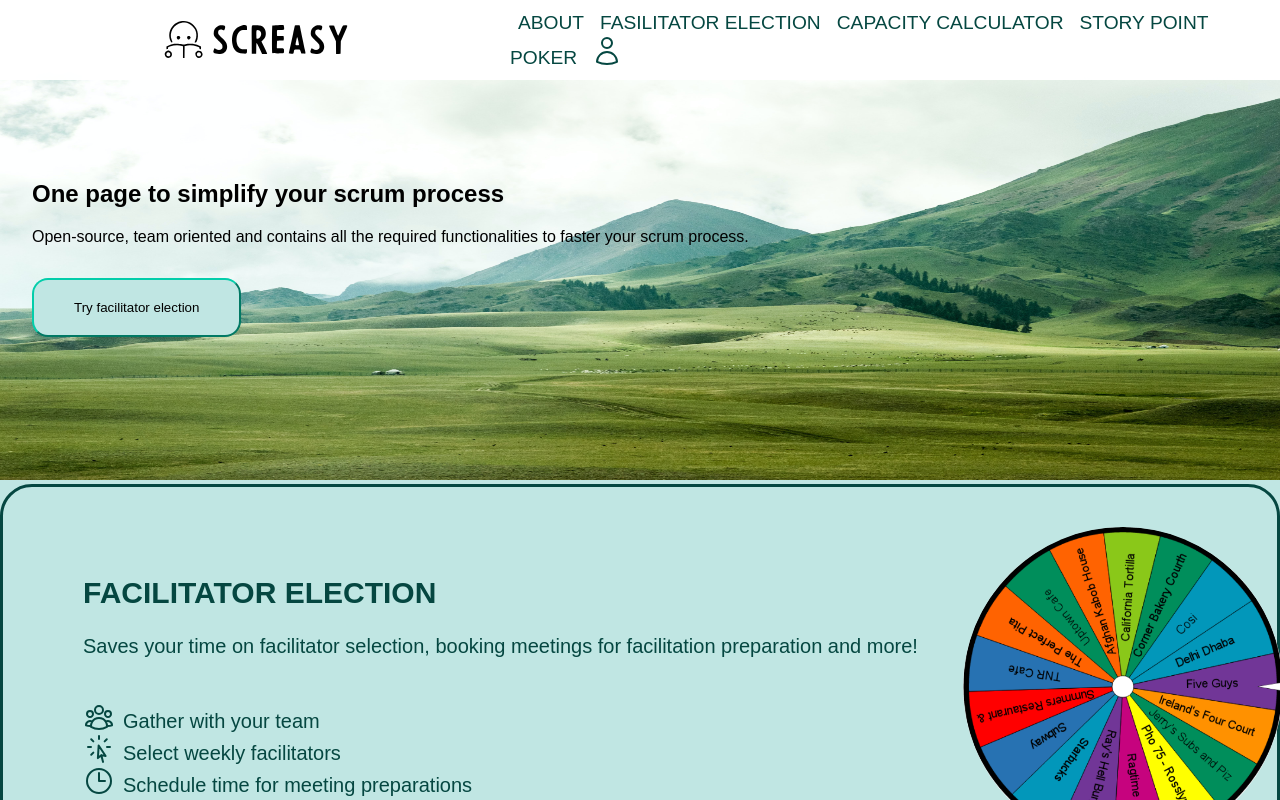
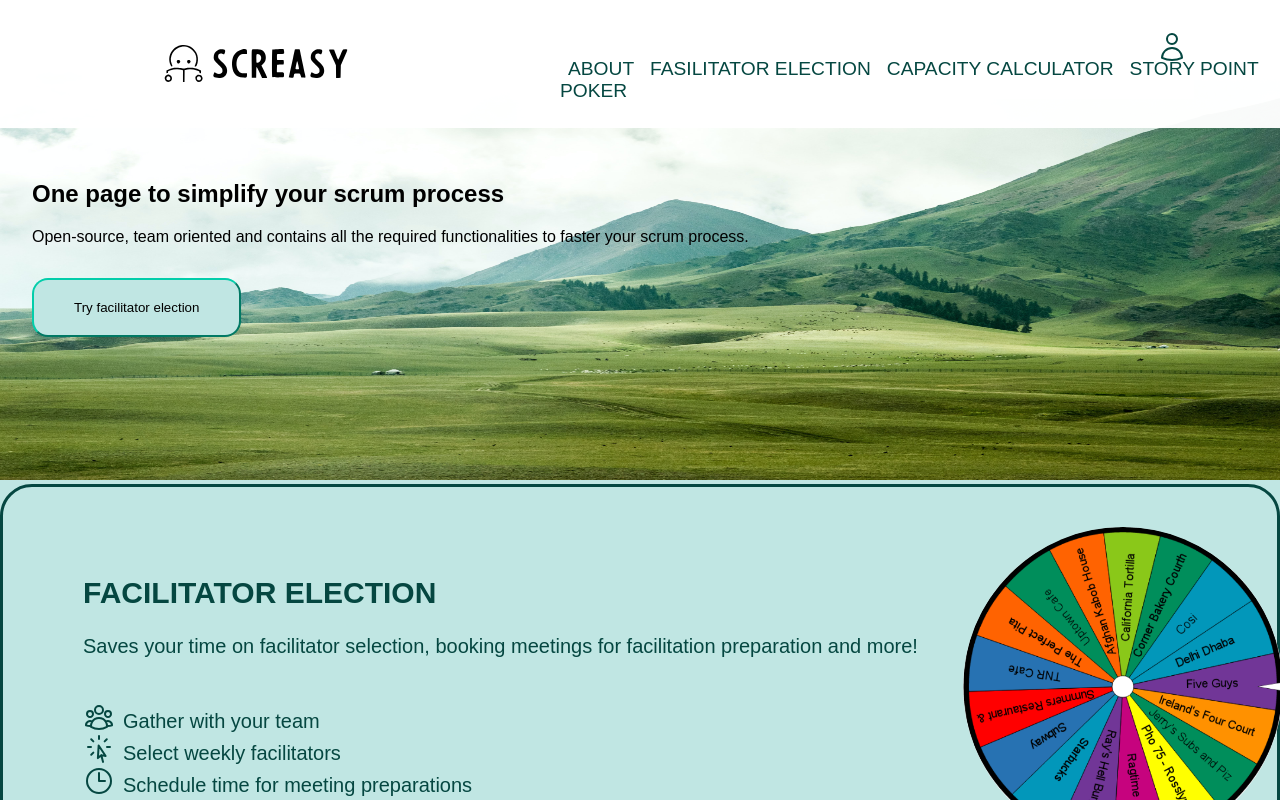
Before and after one commit to Edetuke/scrum, a React (Create React App) app: page /about in a window 1280 px wide. Shown: the top 800 px of the page. Built offline with nearby package versions, Linux system fonts and the light colour scheme.

Commit message:
updated navigation styles

```diff
--- a/src/Components/Navigation/MainNavigation.js
+++ b/src/Components/Navigation/MainNavigation.js
@@ -7,6 +7,22 @@ const MainNavigation = (props) => {
   return (
     <div className={classes.navigation}>
       <img className={classes.logo} src={logo} alt="logo" />
+      <button className={classes.button}>
+        <svg
+          xmlns="http://www.w3.org/2000/svg"
+          fill="none"
+          viewBox="0 0 24 24"
+          strokeWidth={1.5}
+          stroke="currentColor"
+          className={classes.icon}
+        >
+          <path
+            strokeLinecap="round"
+            strokeLinejoin="round"
+            d="M15.75 6a3.75 3.75 0 11-7.5 0 3.75 3.75 0 017.5 0zM4.501 20.118a7.5 7.5 0 0114.998 0A17.933 17.933 0 0112 21.75c-2.676 0-5.216-.584-7.499-1.632z"
+          />
+        </svg>
+      </button>
       <div className={classes.menu}>
         <NavLink to="/about" className={classes.link}>
           About
@@ -32,22 +48,6 @@ const MainNavigation = (props) => {
         >
           story point poker
         </NavLink>
-        <button className={classes.button}>
-          <svg
-            xmlns="http://www.w3.org/2000/svg"
-            fill="none"
-            viewBox="0 0 24 24"
-            strokeWidth={1.5}
-            stroke="currentColor"
-            className={classes.icon}
-          >
-            <path
-              strokeLinecap="round"
-              strokeLinejoin="round"
-              d="M15.75 6a3.75 3.75 0 11-7.5 0 3.75 3.75 0 017.5 0zM4.501 20.118a7.5 7.5 0 0114.998 0A17.933 17.933 0 0112 21.75c-2.676 0-5.216-.584-7.499-1.632z"
-            />
-          </svg>
-        </button>
       </div>
     </div>
   );
--- a/src/Components/Navigation/MainNavigation.module.css
+++ b/src/Components/Navigation/MainNavigation.module.css
@@ -2,6 +2,12 @@
   position: relative;
   height: 3rem;
   margin: 10rem;
+}
+
+.menu {
+  position: absolute;
+  margin-top: 2rem;
+  margin-left: 35rem;
 }
 
 .icon {
@@ -9,7 +15,8 @@
   width: 2rem;
   height: 2rem;
   color: #054741;
-  vertical-align: bottom;
+  margin-left: 40rem;
+  margin-bottom: 2rem;
 }
 
 .backround {
@@ -33,11 +40,12 @@ body {
   position: fixed;
   text-transform: uppercase;
   align-items: center;
+
   top: 0;
   bottom: 0;
   width: 100%;
   background-size: cover;
-  height: 5rem;
+  height: 8rem;
   background-color: rgba(255, 255, 255, 0.97);
 
   scroll-behavior: smooth;
```
